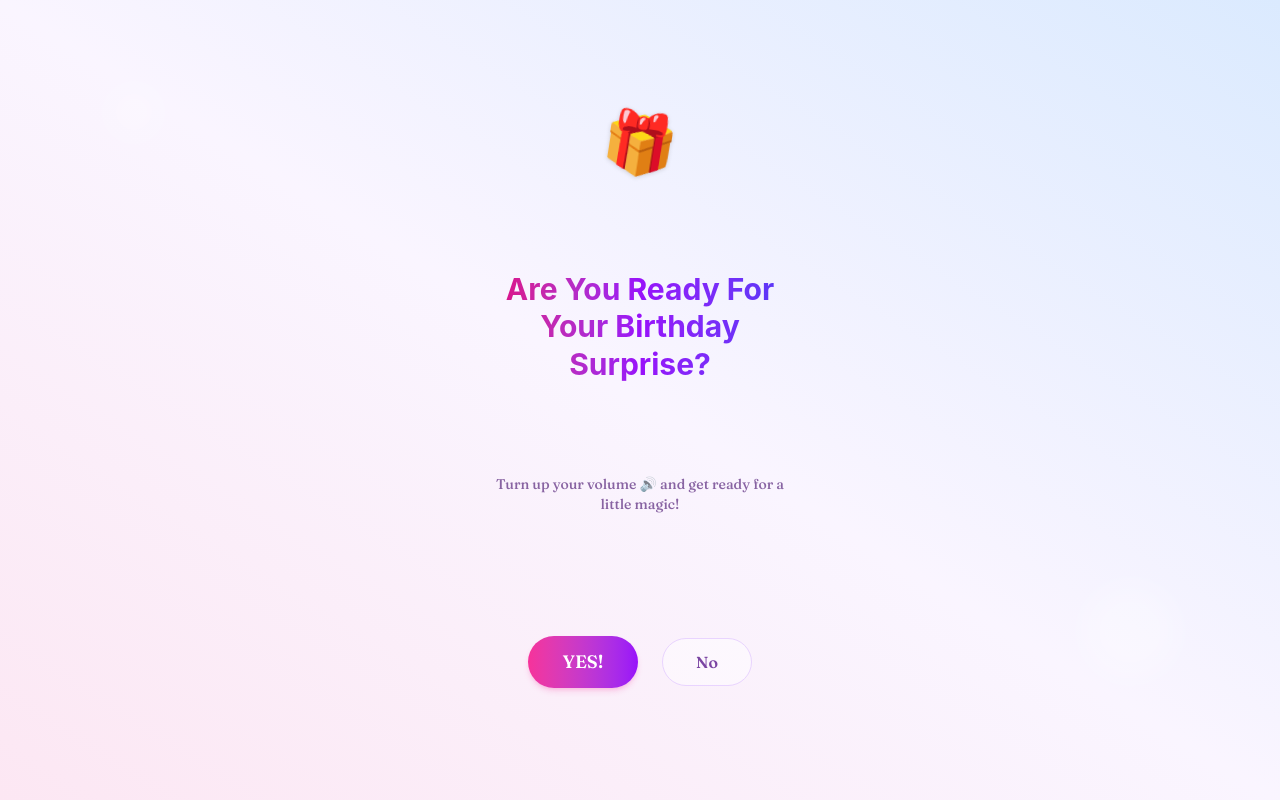
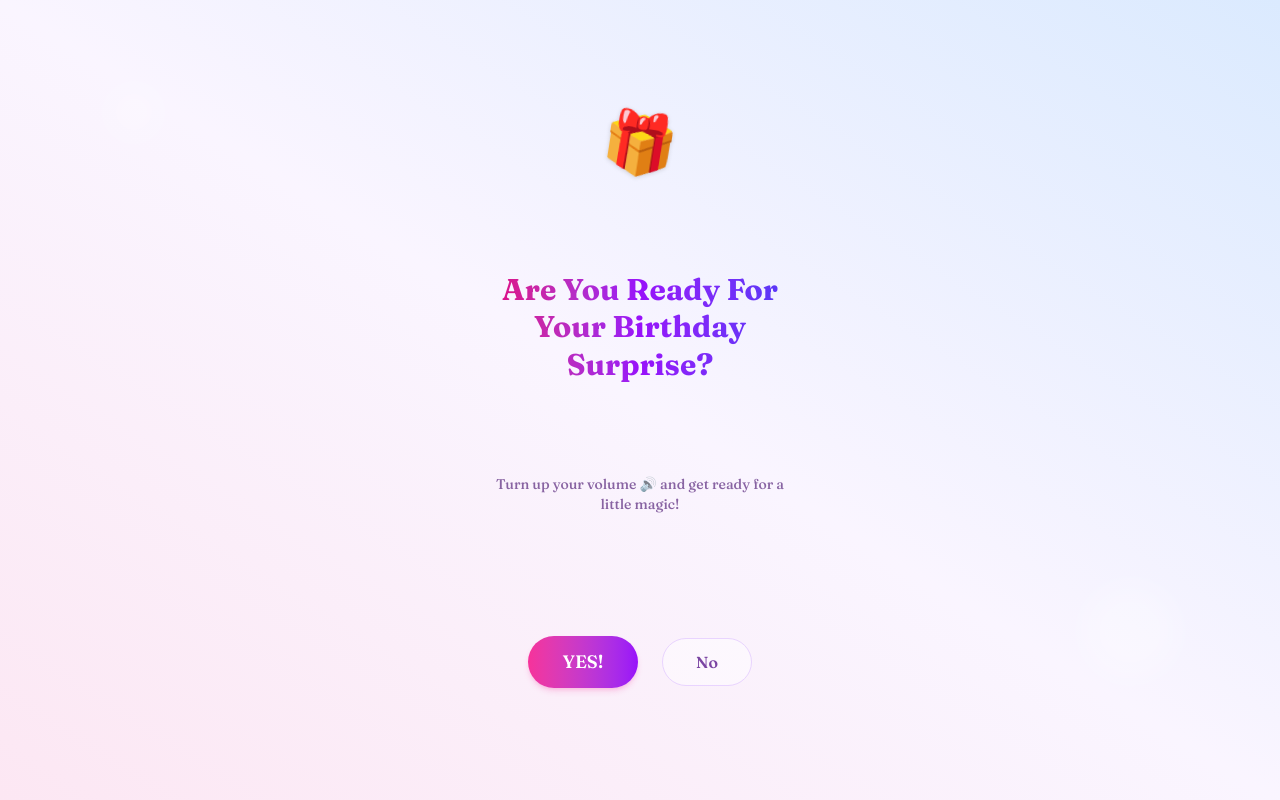
Before and after one commit to Atelier-Creation/surprise_something_special, a React (Vite) app: page / in a window 1280 px wide. Built offline with nearby package versions, Linux system fonts and the light colour scheme.

Commit message:
changes are made

```diff
--- a/src/components/FinalScene.jsx
+++ b/src/components/FinalScene.jsx
@@ -74,6 +74,10 @@ export const FinalScene = ({ isActive }) => {
           ❤️
         </motion.div>
 
+        <motion.div initial={{ opacity: 0, scale: 0.9 }}
+        animate={isActive ? { opacity: 1, scale: 1 } : {}}
+        transition={{ duration: 0.6 }}>
+
         <motion.h2
           initial={{ opacity: 0 }}
           animate={isActive ? { opacity: 1 } : {}}
@@ -91,6 +95,7 @@ export const FinalScene = ({ isActive }) => {
         >
           Best Wishes From
         </motion.h1>
+        </motion.div>
 
         <motion.h3
           initial={{ opacity: 0, scale: 0.8 }}
--- a/src/index.css
+++ b/src/index.css
@@ -1,6 +1,12 @@
 @import url('https://fonts.googleapis.com/css2?family=Fraunces:ital,opsz,wght@0,9..144,100..900;1,9..144,100..900&display=swap');
 
 @import "tailwindcss";
+
+@theme {
+  --font-sans: "Fraunces", sans-serif;
+  --font-serif: "Fraunces", serif;
+  --font-handwritten: "Fraunces", "Caveat", cursive;
+}
 
 @layer utilities {
 
```
